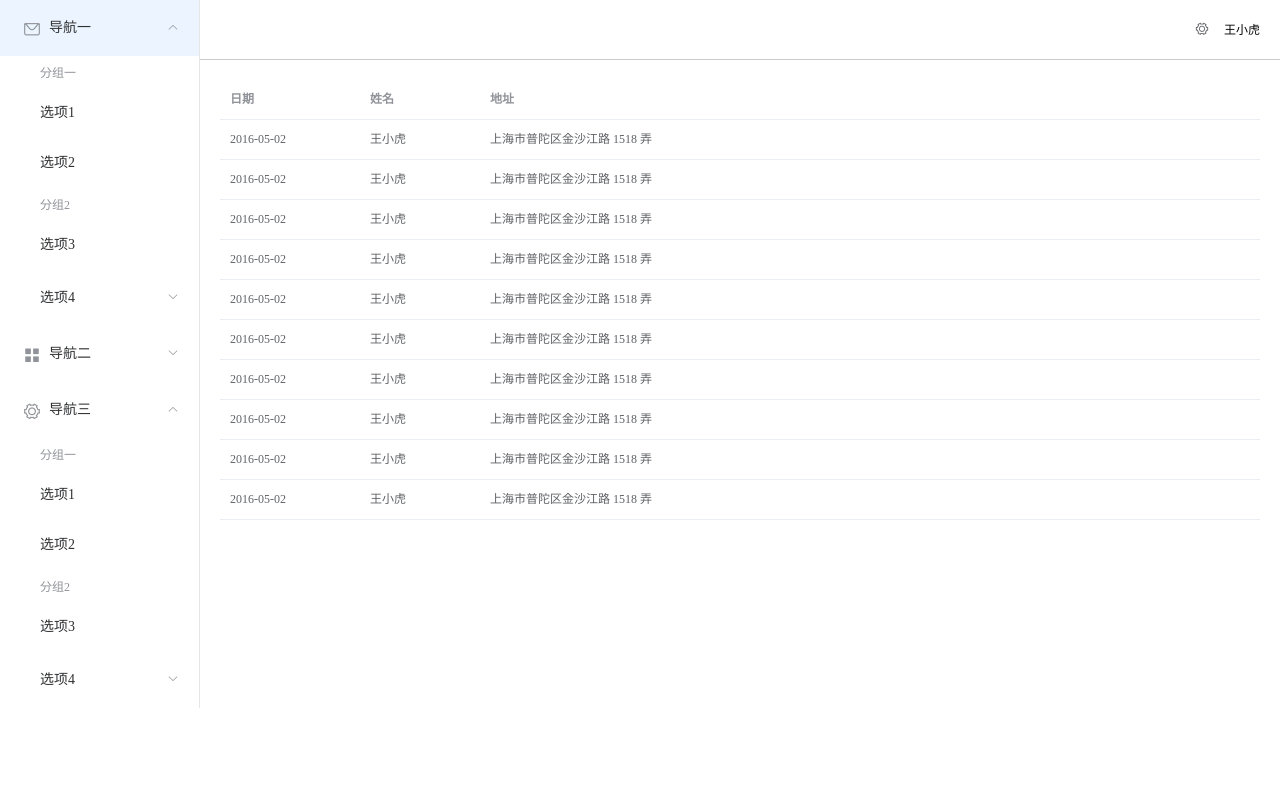
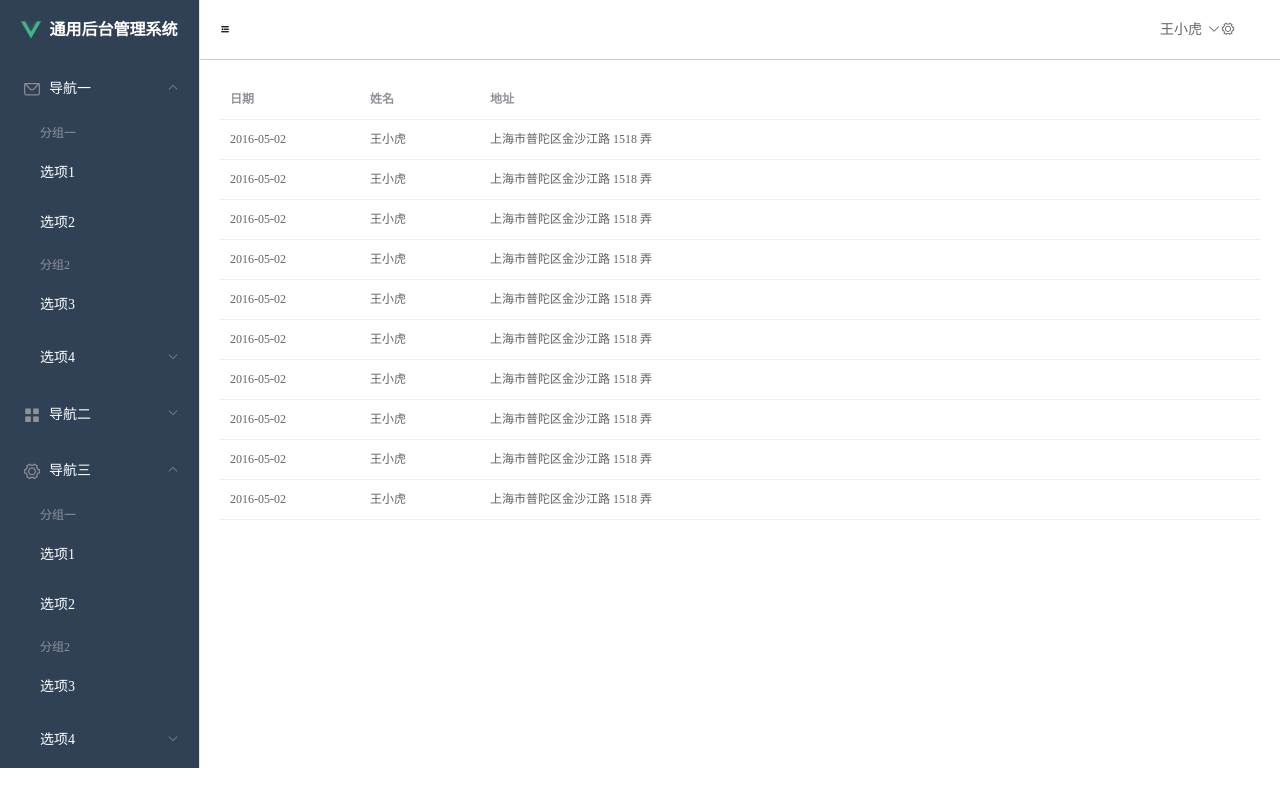
Before and after one commit to jeffcail/gmweb, a Vue app: page / in a window 1280 px wide. Built offline with nearby package versions, Linux system fonts and the light colour scheme.

Commit message:
页面布局完善

```diff
--- a/src/views/HomeView.vue
+++ b/src/views/HomeView.vue
@@ -1,10 +1,26 @@
 <template>
   <div height="100%">
-    <el-container style="height: 100%;">
-      <el-aside width="200px" style="background-color: rgb(238, 241, 246); height: 100%; ">
-        <el-menu :default-openeds="['1', '3']" style="height: 100%;">
+    <el-container style="line-height: 100%;">
+      <el-aside :width="asideWidth+'px'" style="background-color: rgb(238, 241, 246); line-height: 100%;">
+        <el-menu :default-openeds="['1', '3']" style="height: 100%; overflow-x: hidden;"
+                  background-color="rgb(48, 65, 86)"
+                  text-color="#fff"
+                  active-text-color="#ffd04b"
+                  :collapse-transition="false"
+                  :collapse="isCollapse"
+        >
+
+        <div style="line-height: 60px; text-align: center;">
+          <img src="../assets/logo.png" style="width: 20px; position: relative; top: 5px; margin-right: 8px;" />
+          <b style="color:white" v-show="logoTextShow">通用后台管理系统</b>
+        </div>
+
+
           <el-submenu index="1">
-            <template slot="title"><i class="el-icon-message"></i>导航一</template>
+            <template slot="title">
+              <i class="el-icon-message"></i>
+              <span slot="title">导航一</span>
+            </template>
             <el-menu-item-group>
               <template slot="title">分组一</template>
               <el-menu-item index="1-1">选项1</el-menu-item>
@@ -19,7 +35,10 @@
             </el-submenu>
           </el-submenu>
           <el-submenu index="2">
-            <template slot="title"><i class="el-icon-menu"></i>导航二</template>
+            <template slot="title">
+              <i class="el-icon-menu"></i>
+              <span slot="title">导航二</span>
+            </template>
             <el-menu-item-group>
               <template slot="title">分组一</template>
               <el-menu-item index="2-1">选项1</el-menu-item>
@@ -34,7 +53,10 @@
             </el-submenu>
           </el-submenu>
           <el-submenu index="3">
-            <template slot="title"><i class="el-icon-setting"></i>导航三</template>
+            <template slot="title">
+              <i class="el-icon-setting"></i>
+              <span slot="title">导航三</span>
+            </template>
             <el-menu-item-group>
               <template slot="title">分组一</template>
               <el-menu-item index="3-1">选项1</el-menu-item>
@@ -52,16 +74,21 @@
       </el-aside>
 
       <el-container>
-        <el-header style="text-align: right; font-size: 12px; border-bottom: 1px solid #ccc; line-height: 60px;">
-          <el-dropdown>
+        <el-header style="font-size: 12px; border-bottom: 1px solid #ccc; line-height: 60px; display: flex;">
+
+          <div style="flex: 1; font-size: 10px;">
+            <span :class="collapseBtnClass" style="cursor: pointer" @click="collapse"></span>
+          </div>
+
+          <el-dropdown style="width: 100px; cursor: pointer;">
+            <span>王小虎</span><i class="el-icon-arrow-down" style="margin-left: 5px;"></i>
             <i class="el-icon-setting" style="margin-right: 15px"></i>
             <el-dropdown-menu slot="dropdown">
-              <el-dropdown-item>查看</el-dropdown-item>
-              <el-dropdown-item>新增</el-dropdown-item>
-              <el-dropdown-item>删除</el-dropdown-item>
+              <el-dropdown-item>个人信息</el-dropdown-item>
+              <el-dropdown-item>退出</el-dropdown-item>
             </el-dropdown-menu>
           </el-dropdown>
-          <span>王小虎</span>
+
         </el-header>
 
         <el-main>
@@ -92,13 +119,32 @@
         address: '上海市普陀区金沙江路 1518 弄'
       };
       return {
-        tableData: Array(10).fill(item)
+        tableData: Array(10).fill(item),
+        collapseBtnClass: 'el-icon-s-fold',
+        isCollapse: false,
+        asideWidth: 200,
+        logoTextShow: true,
       }
     },
 
   name: 'HomeView',
   components: {
     HelloWorld
-  }
+  },
+
+  methods: {
+    collapse() {
+      this.isCollapse = !this.isCollapse;
+      if (this.isCollapse) {
+        this.asideWidth = 64;
+        this.collapseBtnClass = 'el-icon-s-unfold';
+        this.logoTextShow = false;
+      } else {
+        this.asideWidth = 200;
+        this.collapseBtnClass = 'el-icon-s-fold';
+        this.logoTextShow = true;
+      }
+    },
+  },
 }
 </script>
```
